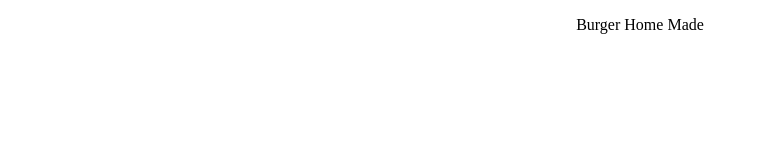
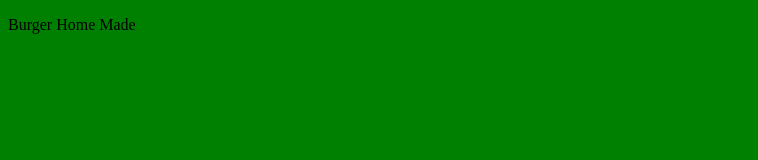
Before and after one commit to MaximeVerdy/burger-project, a plain HTML site: page index.html in a window 1280 px wide. Shown: the whole page, without its empty margins (0-758 px from the left). Drawn offline with Linux system fonts and the light colour scheme.

Commit message:
add background color

```diff
--- a/style.css
+++ b/style.css
@@ -1,6 +1,11 @@
+body {
+    background-color: green;
+}
+
+
 .test {
     display: flex;
     flex-direction: column;
-    align-items: center;
+    align-items: cente;
 
 }
```
